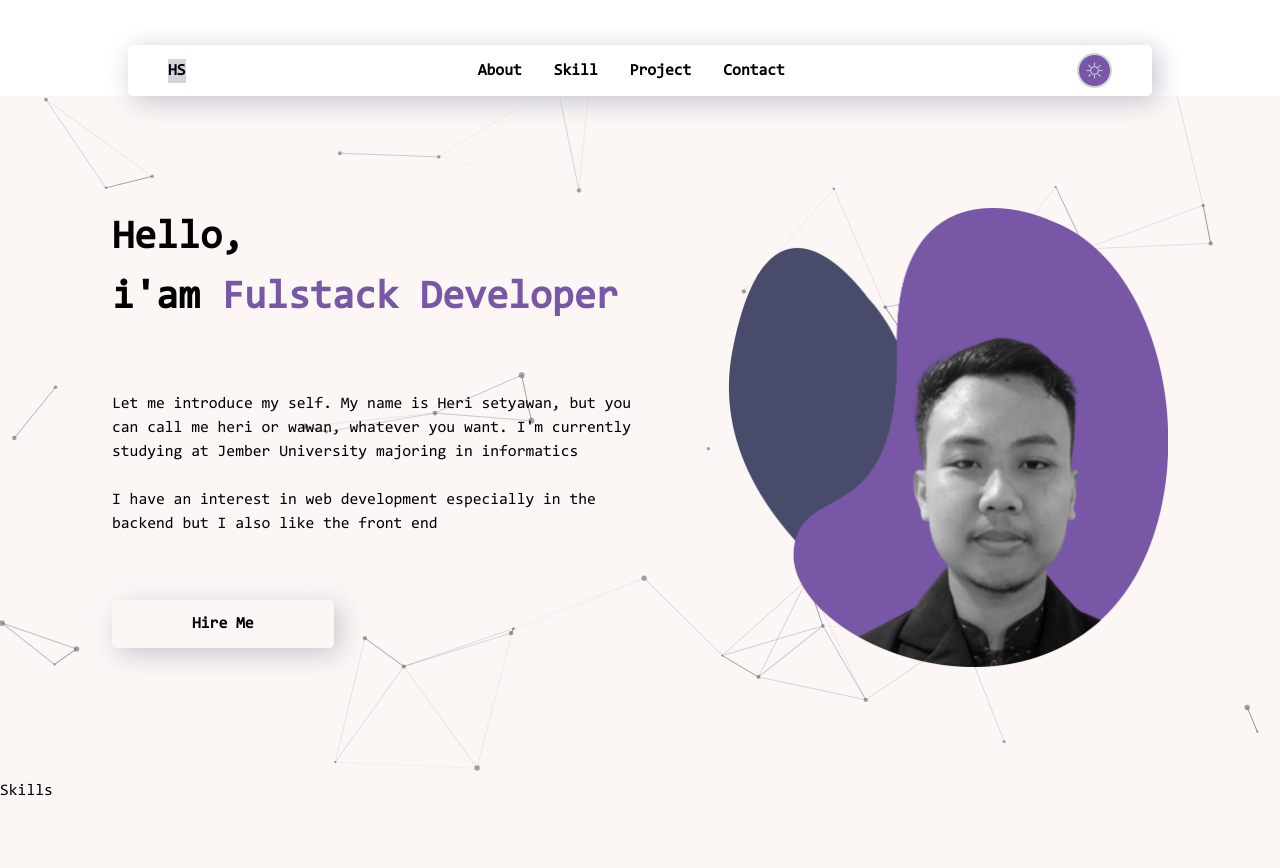
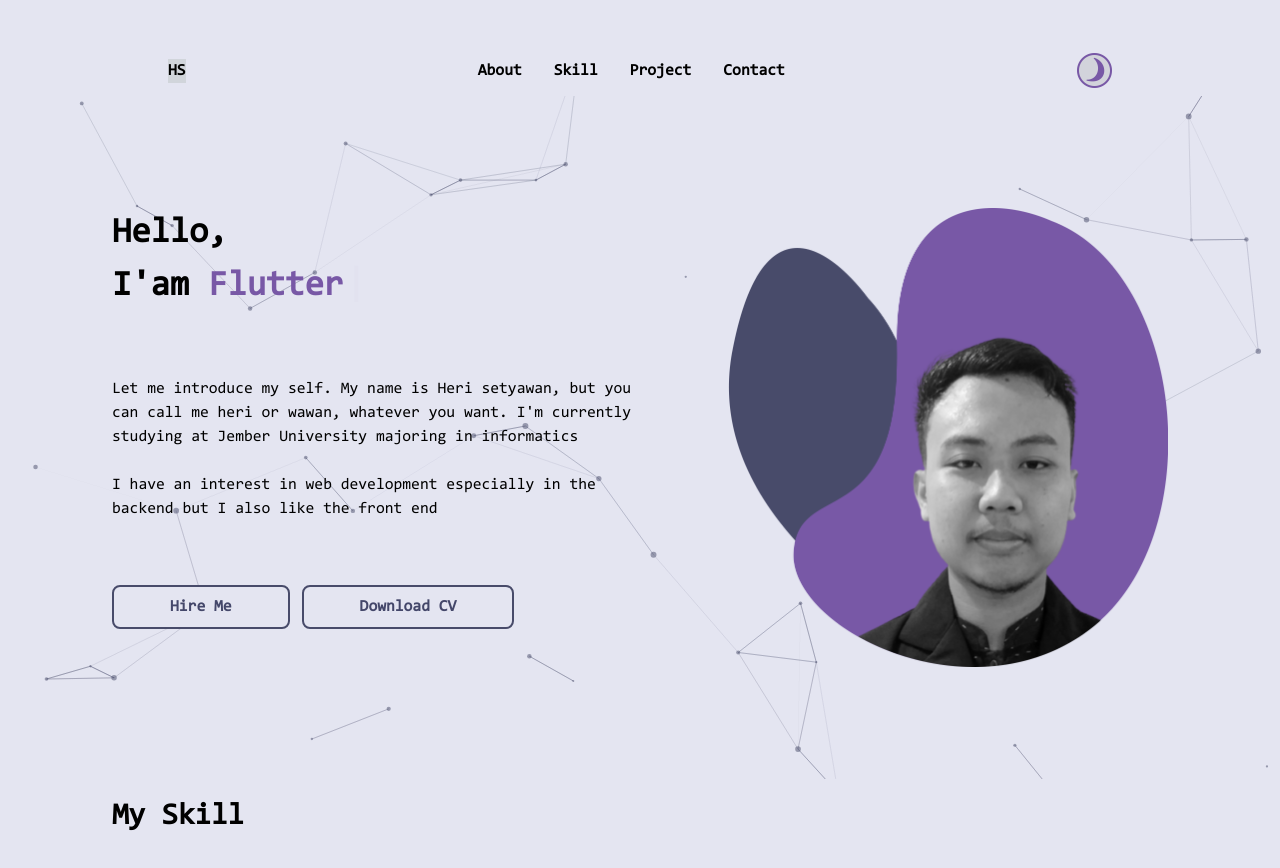
Before and after one commit to Herisetyawan123/my-portofolio, a React (Create React App) app: page / in a window 1280 px wide. Shown: the top 868 px of the page. Built offline with nearby package versions, Linux system fonts and the light colour scheme.

Commit message:
add dark mode

```diff
--- a/package.json
+++ b/package.json
@@ -6,9 +6,11 @@
     "@testing-library/jest-dom": "^5.16.4",
     "@testing-library/react": "^13.3.0",
     "@testing-library/user-event": "^13.5.0",
+    "aos": "^2.3.4",
     "react": "^18.2.0",
     "react-dom": "^18.2.0",
     "react-scripts": "5.0.1",
+    "react-simple-typewriter": "^3.0.1",
     "react-tsparticles": "^2.1.3",
     "style-components": "^0.1.0",
     "styled-components": "^5.3.5",
--- a/public/index.html
+++ b/public/index.html
@@ -7,37 +7,15 @@
     <meta name="theme-color" content="#000000" />
     <meta
       name="description"
-      content="Web site created using create-react-app"
+      content="Web site created for Portofolio"
     />
     <link rel="apple-touch-icon" href="%PUBLIC_URL%/logo192.png" />
-    <!--
-      manifest.json provides metadata used when your web app is installed on a
-      user's mobile device or desktop. See https://developers.google.com/web/fundamentals/web-app-manifest/
-    -->
+
     <link rel="manifest" href="%PUBLIC_URL%/manifest.json" />
-    <!--
-      Notice the use of %PUBLIC_URL% in the tags above.
-      It will be replaced with the URL of the `public` folder during the build.
-      Only files inside the `public` folder can be referenced from the HTML.
 
-      Unlike "/favicon.ico" or "favicon.ico", "%PUBLIC_URL%/favicon.ico" will
-      work correctly both with client-side routing and a non-root public URL.
-      Learn how to configure a non-root public URL by running `npm run build`.
-    -->
-    <title>React App</title>
+    <title>My Portofolio</title>
   </head>
   <body>
-    <noscript>You need to enable JavaScript to run this app.</noscript>
     <div id="root"></div>
-    <!--
-      This HTML file is a template.
-      If you open it directly in the browser, you will see an empty page.
-
-      You can add webfonts, meta tags, or analytics to this file.
-      The build step will place the bundled scripts into the <body> tag.
-
-      To begin the development, run `npm start` or `yarn start`.
-      To create a production bundle, use `npm run build` or `yarn build`.
-    -->
   </body>
 </html>
--- a/src/App.js
+++ b/src/App.js
@@ -1,16 +1,30 @@
 import Navbar from "./components/Navbar";
 import Intro from "./components/Intro";
 import Skill from "./components/Skill/Skill";
-
-
-
+import { useEffect, useState } from "react";
+import Aos from "aos";
+import "aos/dist/aos.css";
 
 
 function App() {
+
+  const [status, setStatus] = useState(true);
+
+  const handleStatus = () => {
+      setStatus(!status)
+  }
+
+  useEffect(() => {
+
+    Aos.init();
+    Aos.refresh();
+  });
+
+
   return (
     <>
-    <div className="app">
-      <Navbar />
+    <div className="app" >
+      <Navbar handle={handleStatus} status={status} />
       <Intro />
       <Skill />
     </div>
--- a/src/components/Button/index.js
+++ /dev/null
@@ -1,12 +0,0 @@
-
-
-
-function Button({children, link}){
-    return (
-        <>
-            <a href={link} className="px-20 py-3 rounded-lg shadow-neu font-semibold">{children}</a>
-        </>
-    );
-}
-
-export default Button;
--- /dev/null
+++ b/src/components/Button/index.jsx
@@ -0,0 +1,12 @@
+
+
+
+function Button({children, link}){
+    return (
+        <>
+            <a href={link} className="btn-primary px-14 py-2 rounded-lg shadow-neu font-semibold btn-primary">{children}</a>
+        </>
+    );
+}
+
+export default Button;
--- a/src/components/Intro/index.js
+++ b/src/components/Intro/index.jsx
@@ -2,20 +2,15 @@ import Button from "../Button";
 import Right from "../../assets/img/right.png";
 import Particles from "react-tsparticles";
 import { loadFull } from "tsparticles";
+import { Typewriter } from 'react-simple-typewriter';
+
+
 
 function Intro(){
     const particlesInit = async (main) => {
-        console.log(main);
+        await loadFull(main);
+    };
 
-        // you can initialize the tsParticles instance (main) here, adding custom shapes or presets
-        // this loads the tsparticles package bundle, it's the easiest method for getting everything ready
-        // starting from v2 you can add only the features you need reducing the bundle size
-        await loadFull(main);
-      };
-
-      const particlesLoaded = (container) => {
-        console.log(container);
-      };
 
     return (
         <>
@@ -23,7 +18,6 @@ function Intro(){
             <Particles
                 id="tsparticles"
                 init={particlesInit}
-                loaded={particlesLoaded}
                 options={{
                 fpsLimit: 120,
                 particles: {
@@ -135,14 +129,30 @@ function Intro(){
                 <div className="max-w-7xl relative mx-auto p-10 sm:p-28">
                     <div className="flex flex-col sm:flex-row">
                         <div className="left  flex-1 flex flex-col items-start gap-y-16">
-                            <h1 className="text-[40px] font-bold">Hello, <br /> i'am <span className="text-[#7858A6]">Fulstack Developer</span></h1>
+
+                            <h1 className="text-[35px] font-bold">Hello, <br /> I'am
+                                <span className="text-[#7858A6]">
+                                    {/* { text } */}
+                                    <Typewriter
+                                        words={[' Fullstack', ' Backend', ' Flutter']}
+                                        loop={0}
+                                        cursor
+                                        cursorStyle='|'
+                                        typeSpeed={70}
+                                        deleteSpeed={50}
+                                        delaySpeed={1000}
+                                    />
+                                                            </span>
+                            </h1>
 
                             <p>Let me introduce my self. My name is Heri setyawan, but you can call me heri or wawan, whatever you want. I'm currently studying at Jember University majoring in informatics
                             <br />
                             <br />
                             I have an interest in web development especially in the backend but I also like the front end       </p>
-
-                            <Button link="">Hire Me</Button>
+                            <div className="flex gap-x-3 justify-start">
+                                <Button link="">Hire Me</Button>
+                                <Button link="">Download CV</Button>
+                            </div>
                         </div>
                         <div className="right hidden sm:flex flex-1 justify-end">
                             <img src={Right} className="w-[440px]" alt="right side" />
--- a/src/components/Navbar/index.js
+++ b/src/components/Navbar/index.jsx
@@ -1,16 +1,10 @@
-import { useState } from "react";
-import Toggle from "../Toggle";
+import Toggle from '../Toggle/index'
 
-function Navbar(){
-    const [status, setStatus] = useState(false);
-
-    const handleStatus = () => {
-        setStatus(!status)
-    }
+function Navbar({handle, status}){
 
     return (
         <>
-            <nav className="bg-white relative z-10 pt-[45px]">
+            <section className="relative z-10 pt-[45px]">
                 {/* content */}
                 <div className="max-w-5xl shadow-neu px-10 py-2 rounded-lg mx-auto flex justify-between items-center">
                     {/* brand */}
@@ -32,9 +26,9 @@ function Navbar(){
                             <a href="/">Contact</a>
                         </li>
                     </ul>
-                    <Toggle handle={handleStatus} status={status}/>
+                    <Toggle handle={handle} status={status}/>
                 </div>
-            </nav>
+            </section>
         </>
     );
 
--- a/src/components/Skill/Skill.jsx
+++ b/src/components/Skill/Skill.jsx
@@ -1,9 +1,13 @@
-import React from 'react'
+import React from 'react';
 
 function Skill() {
   return (
-    <section className='h-96 w-full relative'>Skills</section>
+    <section className='w-full relative'>
+      <div className="max-w-7xl mx-auto px-10 sm:px-28 sm:py-5">
+        <h1 className='text-3xl font-extrabold'>My Skill</h1>
+      </div>
+    </section>
   )
 }
 
-export default Skill
+export default Skill;
--- /dev/null
+++ b/src/context/ThemeContext.jsx
@@ -0,0 +1,12 @@
+
+import { createContext } from "react";
+
+export const themes = {
+  dark: "dark-content",
+  light: "",
+};
+
+export const ThemeContext = createContext({
+    theme: themes.dark,
+  changeTheme: () => {},
+});
--- /dev/null
+++ b/src/context/ThemeContextWrapper.jsx
@@ -0,0 +1,28 @@
+import React, { useState, useEffect } from 'react';
+import { ThemeContext, themes } from './ThemeContext';
+
+export default function ThemeContextWrapper(props) {
+  const [theme, setTheme] = useState(themes.dark);
+
+  function changeTheme(theme) {
+    setTheme(theme);
+  }
+
+  useEffect(() => {
+    switch (theme) {
+      case themes.light:
+        document.body.classList.add('white-content');
+        break;
+      case themes.dark:
+      default:
+        document.body.classList.remove('white-content');
+        break;
+    }
+  }, [theme]);
+
+  return (
+    <ThemeContext.Provider value={{ theme: theme, changeTheme: changeTheme }}>
+      {props.children}
+    </ThemeContext.Provider>
+  );
+}
--- a/src/css/index.css
+++ b/src/css/index.css
@@ -4,10 +4,20 @@
 
 
 :root{
+    --color-1: #e4e5f1;
+    --color-2: #d2d3db;
+    --color-3: #9394a5;
+    --color-4: #484b6a;
     --bg-default : #e6e7ee;
     --text-default : #44476A;
-    --light: #D1D9E6;
-    --bg-dark: #31344b;
+    /* --light: #D1D9E6; */
+
+    --dark-1: #7858A6;
+    --dark-2: #5B4B8A;
+    --dark-3: #4C3575;
+    --dark-4: #371B58;
+    /* --bg-dark: #7858A6; */
+    --text-dark : #7858A6;
 
 }
 
@@ -33,14 +43,53 @@
 
 body{
     font-family: "Consola", "Poppins";
-    background: #fcf6f4 !important;
+    background: var(--color-1) !important;
+    transition: all 500ms;
 }
 
 body section{
-    background: #fcf6f4 !important;
+    background: var(--color-1) ;
+    transition: all 500ms;
 }
 
-.shadow-neu{
-    box-shadow: 5px 5px 26px #C2C3CD, -5px -5px 26px #FFFFFF;
-    border-radius: 5px;
+.dark-content{
+    font-family: "Consola", "Poppins";
+    background: var(--dark-4) !important;
+    transition: all 500ms;
+    dark: var(--color-1) !important;
 }
+
+.dark-content section{
+    background: var(--dark-4);
+    color: var(--color-1) !important;
+    transition: all 500ms;
+}
+
+
+
+
+.btn-primary{
+    background: var(--color-1);
+    color: var(--text-default);
+    border: 2px solid var(--color-4);
+}
+
+.btn-primary:hover{
+    background: var(--dark-2);
+    color: var(--color-1);
+    border: 2px solid var(--dark-2);
+    transition: all 500ms;
+}
+
+.dark-content .btn-primary{
+    background: var(--color-1);
+    color: var(--text-dark);
+    border: 2px solid var(--color-1);
+}
+
+.dark-content .btn-primary:hover{
+    background: var(--color-3);
+    color: var(--color-1);
+    border: 2px solid var(--color-3);
+    transition: all 500ms;
+}
```
Also changed, not shown: 2 other files (tests, documents, lock files or other folders).
